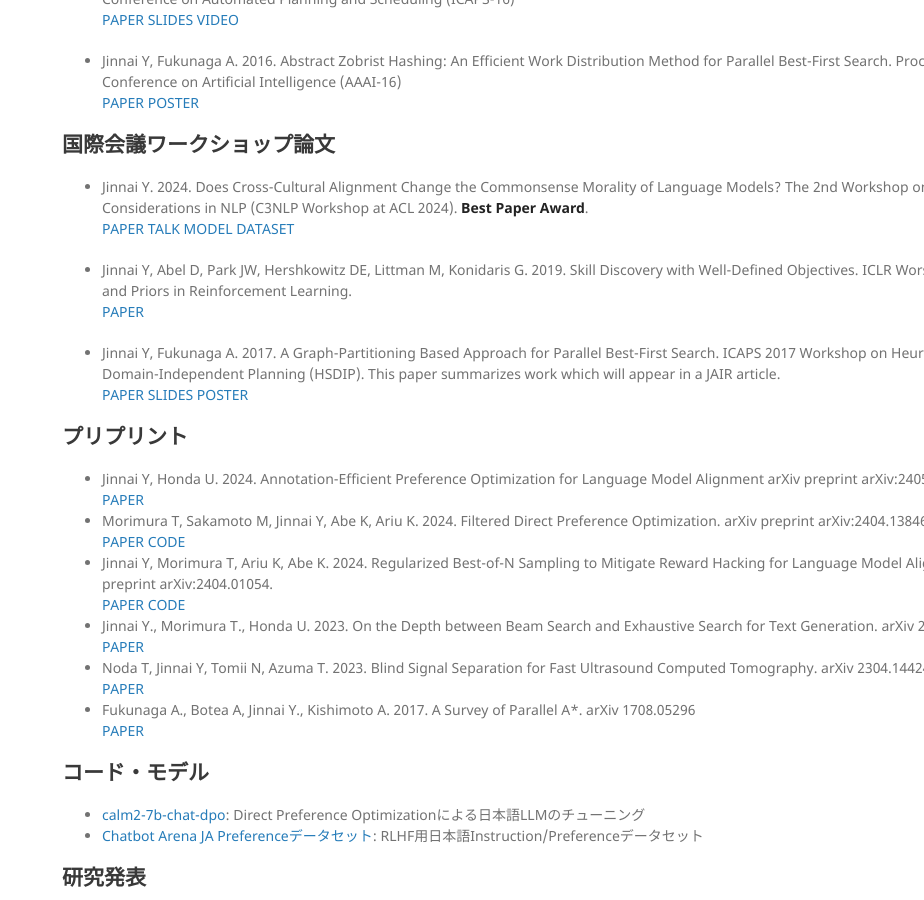
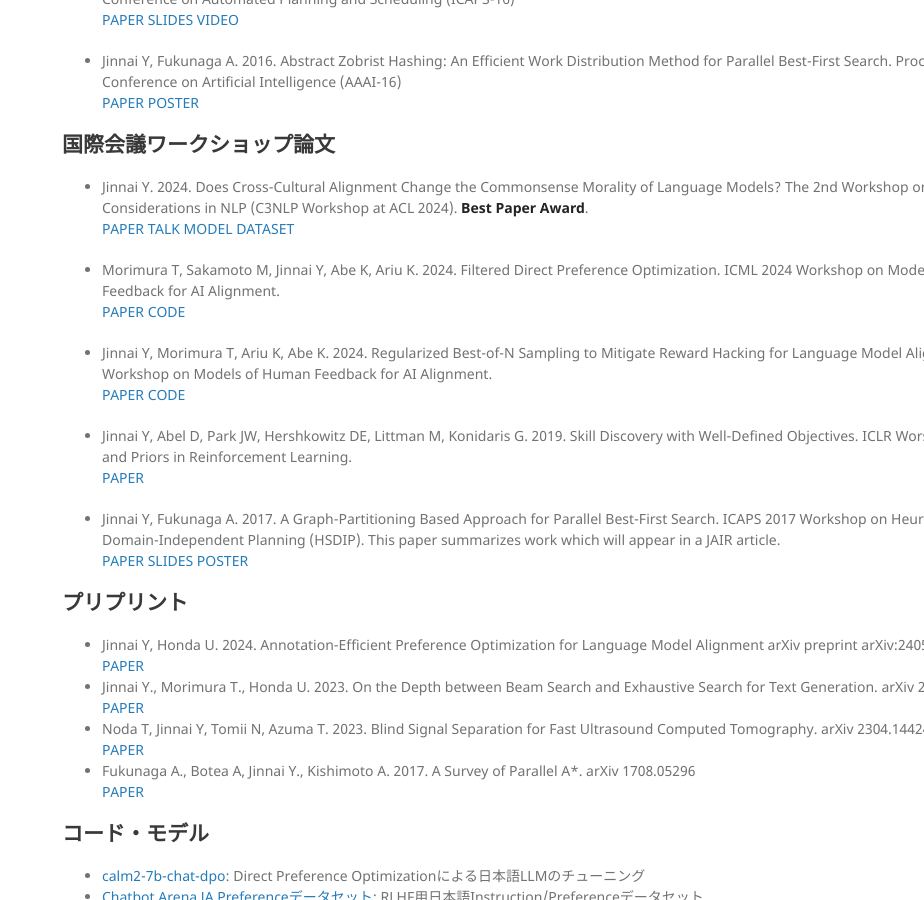
Before and after one commit to jinnaiyuu/jinnaiyuu.github.io, a Jekyll site: the page built from ja/index.md, in a window 1280 px wide and 900 px high, scrolled down 1791 px. Shown: the whole window, without its empty margins (356-1280 px from the left). Built offline with Jekyll 4.4.1, drawn with Linux system fonts in a browser that asks for light colours; our own code applies the rules of GitHub Pages for plain Markdown files.

Commit message:
added workshop papers

```diff
--- a/ja/index.md
+++ b/ja/index.md
@@ -68,6 +68,12 @@ Researcher, CyberAgent AI Lab
 - Jinnai Y. 2024. Does Cross-Cultural Alignment Change the Commonsense Morality of Language Models? The 2nd Workshop on Cross-Cultural Considerations in NLP (C3NLP Workshop at ACL 2024). **Best Paper Award**.
 [PAPER](https://aclanthology.org/2024.c3nlp-1.5.pdf) [TALK](https://www.youtube.com/watch?v=TjFDn3L65s0) [MODEL](https://huggingface.co/cyberagent/calm2-7b-chat-dpo-experimental) [DATASET](https://huggingface.co/datasets/cyberagent/chatbot-arena-ja-calm2-7b-chat-experimental)
 
+- Morimura T, Sakamoto M, Jinnai Y, Abe K, Ariu K. 2024. Filtered Direct Preference Optimization. ICML 2024 Workshop on Models of Human Feedback for AI Alignment.
+[PAPER](https://arxiv.org/abs/2404.13846) [CODE](https://github.com/CyberAgentAILab/filtered-dpo)
+
+- Jinnai Y, Morimura T, Ariu K, Abe K. 2024. Regularized Best-of-N Sampling to Mitigate Reward Hacking for Language Model Alignment. ICML 2024 Workshop on Models of Human Feedback for AI Alignment.
+[PAPER](https://arxiv.org/abs/2404.01054) [CODE](https://github.com/CyberAgentAILab/regularized-bon)
+
 - Jinnai Y, Abel D, Park JW, Hershkowitz DE, Littman M, Konidaris G. 2019. Skill Discovery with Well-Defined Objectives. ICLR Worshop on Structure and Priors in Reinforcement Learning.
 [PAPER](../pdf/papers/SPiRL-19.pdf)
 
@@ -78,10 +84,6 @@ Researcher, CyberAgent AI Lab
 
 - Jinnai Y, Honda U. 2024. Annotation-Efficient Preference Optimization for Language Model Alignment arXiv preprint arXiv:2405.13541.
 [PAPER](https://arxiv.org/abs/2405.13541)
-- Morimura T, Sakamoto M, Jinnai Y, Abe K, Ariu K. 2024. Filtered Direct Preference Optimization. arXiv preprint arXiv:2404.13846.
-[PAPER](https://arxiv.org/abs/2404.13846) [CODE](https://github.com/CyberAgentAILab/filtered-dpo)
-- Jinnai Y, Morimura T, Ariu K, Abe K. 2024. Regularized Best-of-N Sampling to Mitigate Reward Hacking for Language Model Alignment. arXiv preprint arXiv:2404.01054.
-[PAPER](https://arxiv.org/abs/2404.01054) [CODE](https://github.com/CyberAgentAILab/regularized-bon)
 - Jinnai Y., Morimura T., Honda U. 2023. On the Depth between Beam Search and Exhaustive Search for Text Generation. arXiv 2308.13696
 [PAPER](https://arxiv.org/abs/2308.13696)
 - Noda T, Jinnai Y, Tomii N, Azuma T. 2023. Blind Signal Separation for Fast Ultrasound Computed Tomography. arXiv 2304.14424
```
